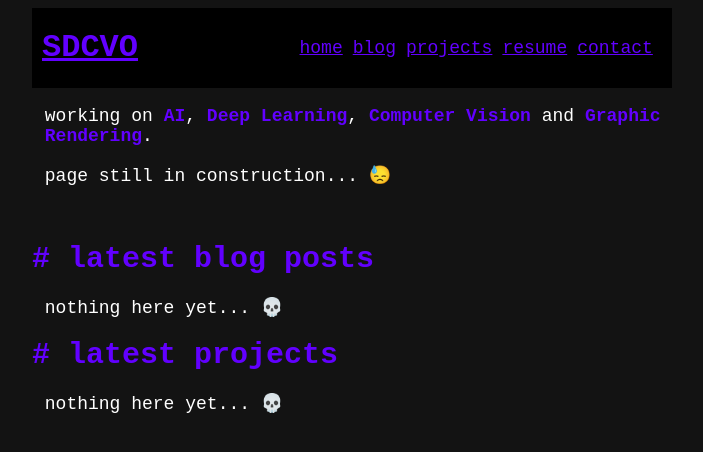
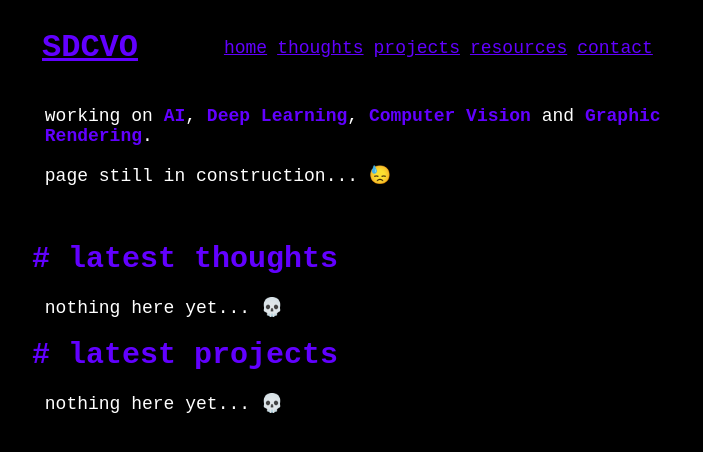
Before and after one commit to SDCVO/sdcvo-site, a plain HTML site: page index.html in a window 1280 px wide. Shown: the whole page, without its empty margins (288-991 px from the left). Drawn offline with Linux system fonts and the light colour scheme.

Commit message:
Update to all in one solution

```diff
--- a/css/main.css
+++ /dev/null
@@ -1,58 +0,0 @@
-html {
-    background-color: rgb(19, 19, 19);
-    color: white;
-    font-family: 'JetBrains Mono', monospace;
-}
-
-body {
-    width: 50%;
-    margin-left: 25%;
-    margin-right: 25%;
-}
-
-body p {
-    font-size: 18px;
-    margin-left: 2%;
-}
-
-body b{
-    color: rgb(98, 0, 255);
-}
-
-body h2 {
-    font-size: 30px;
-    margin-top: 20px;
-    margin-bottom: 20px;
-    color: rgb(98, 0, 255);
-}
-
-header {
-    background-color: black;
-    display: flex;
-    justify-content: space-between;
-    align-items: center;
-}
-
-header h1 {
-    margin-left: 10px;
-}
-
-header a {
-    color: rgb(98, 0, 255);
-}
-
-.nav-list {
-    display: flex;
-    text-align: right;
-    margin-right: 3%;
-    font-size: 18px;
-}
-
-.nav-list ul {
-    display: flex;
-}
-
-.nav-list li {
-    list-style-type: none;
-    margin-left: 10px;
-}
--- a/index.html
+++ b/index.html
@@ -3,19 +3,62 @@
 <head>
     <meta charset="UTF-8">
     <meta name="viewport" content="width=device-width, initial-scale=1.0">
+    <meta name="description" content="Personal website of SDCVO, someone who is working on AI, Deep Learning, Computer Vision and Graphic Rendering.">
+    <meta name="keywords" content="SDCVO, AI, Deep Learning, Computer Vision, Graphic Rendering">
+    <meta name="author" content="SDCVO">
+
+    <link rel="stylesheet" href="css/main.css">
     <title>SDCVO</title>
-    <link rel="stylesheet" href="css/main.css">
+
+    <style>
+        :root {
+            --main-color: rgb(98, 0, 255);
+        }
+        body {
+            width: 50%;
+            margin-left: 25%;
+            margin-right: 25%;
+        }
+        header {
+            background-color: black;
+            color: var(--main-color);
+            display: flex;
+            justify-content: space-between;
+            align-items: center;
+        }
+        header li {
+            list-style-type: none;
+            margin-left: 10px;
+        }
+        header a {
+            color: var(--main-color)
+        }
+
+        h2 {
+            font-size: 30px;
+            margin-top: 20px;
+            margin-bottom: 20px;
+            color: var(--main-color);
+        }
+        p {
+            font-size: 18px;
+            margin-left: 2%;
+        }
+        body b {
+            color: var(--main-color);
+        }
+    </style>
 </head>
 
-<body>
+<body style="background-color: black; color: white; font-family: 'JetBrains Mono', monospace;">
     <header>
-        <a href="index.html"><h1>SDCVO</h1></a>
-        <div class="nav-list">
-            <ul>
+        <a href="index.html"><h1 style="margin-left: 10px;">SDCVO</h1></a>
+        <div class="nav-list" style="display: flex; text-align: right; margin-right: 3%;">
+            <ul style="list-style-type: none; display: flex; font-size: 18px;">
                 <li><a href="index.html">home</a></li>
-                <li><a href="#">blog</a></li>
+                <li><a href="#">thoughts</a></li>
                 <li><a href="#">projects</a></li>
-                <li><a href="#">resume</a></li>
+                <li><a href="#">resources</a></li>
                 <li><a href="https://www.x.com/SDCVO_">contact</a></li>
             </ul>
         </div>
@@ -25,7 +68,7 @@
     <p>page still in construction... &#128531;</p>
     <br>
 
-    <h2># latest blog posts</h2>
+    <h2># latest thoughts</h2>
     <p> nothing here yet... &#128128;</p>
 
     <h2># latest projects</h2>
```
